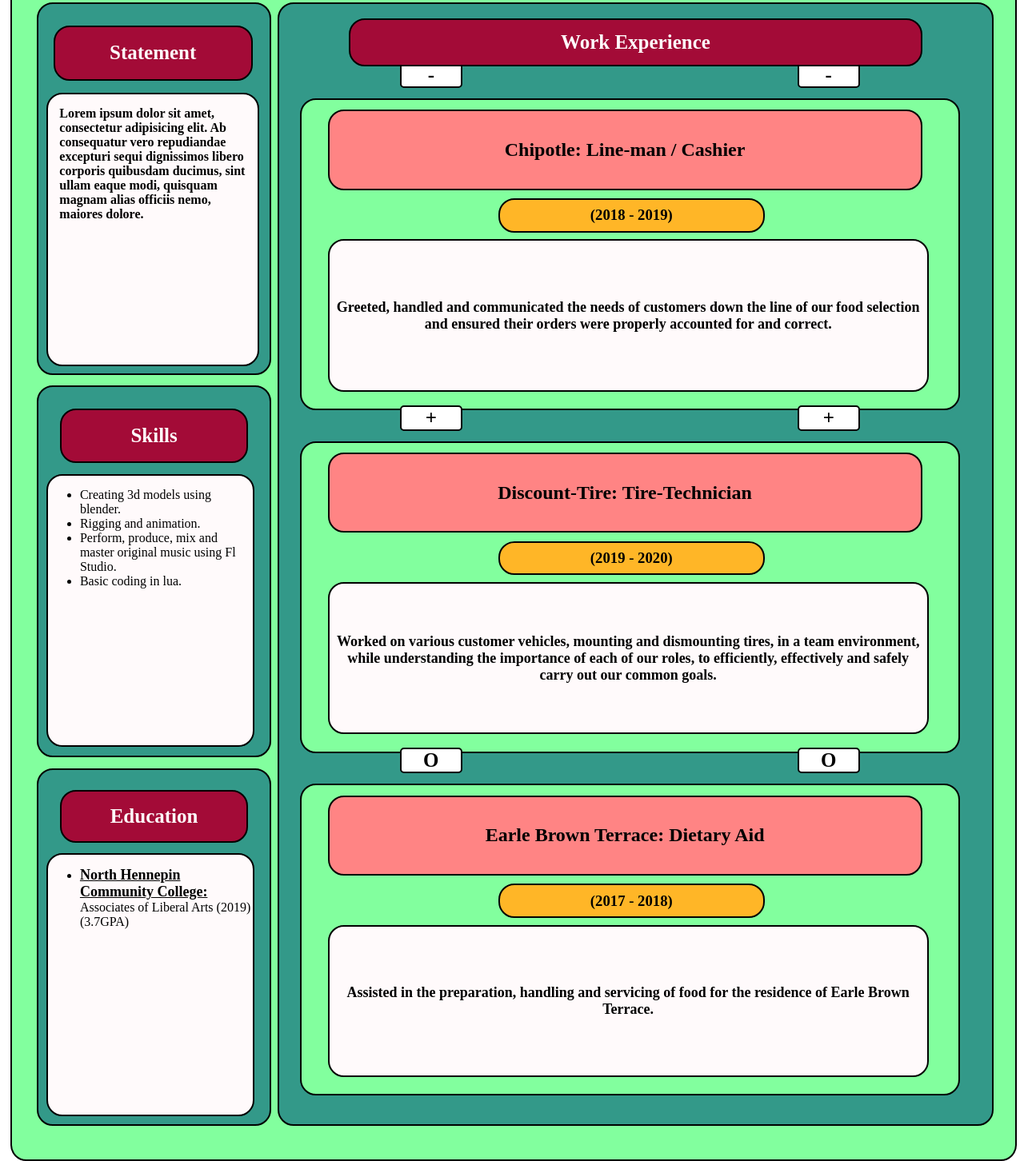
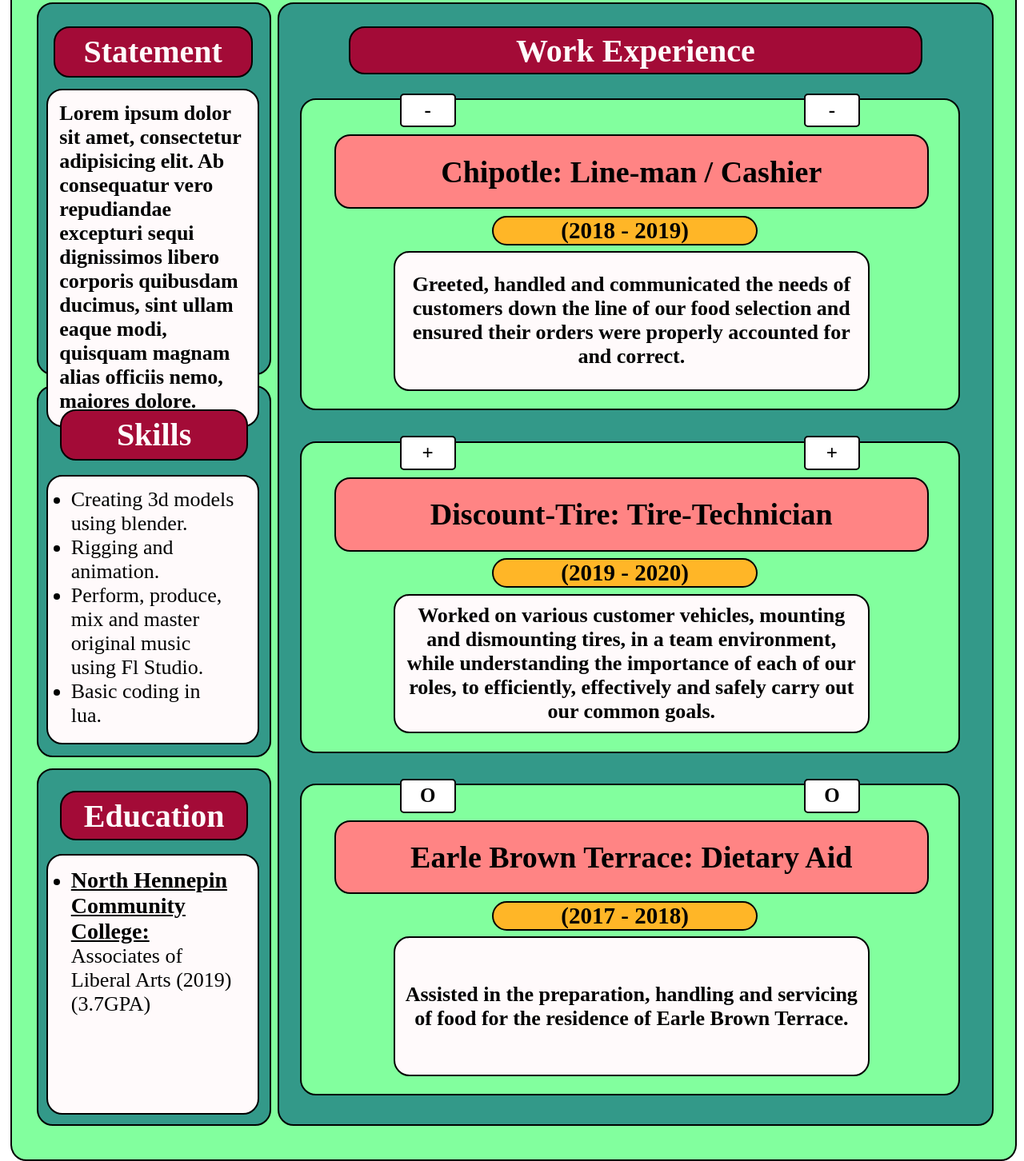
Before and after one commit to HengYang2/HengYang2.github.io, a plain HTML site: page index.html in a window 1280 px wide. Shown: the part 338-1790 px from the top of the page at 80% size. Drawn offline with Linux system fonts and the light colour scheme.

Commit message:
Update style.css

```diff
--- a/style.css
+++ b/style.css
@@ -61,13 +61,13 @@ h1 {
 .profile-image img {
   z-index:1;
   position:absolute;
-  max-width: 100%;
-  max-height: 90%;
-  left:6%;
-  top:16%;
+  max-width:110%;
+  left:16%;
+  top:22%;
   text-align: center;
   background-color: white;
   border-radius: 200px;
+  border: 5px solid black;
 }
 
 
@@ -89,6 +89,7 @@ h1 {
   border-radius: 20px;
   background-color:var(--name-color);
   text-decoration: underline;
+  font-size:49px;
 }
 
 
@@ -113,7 +114,7 @@ h1 {
   display: inline-block;
   min-width: 30%;
   min-height: 50%;
-  margin-left: -5%;
+  margin-left: -1%;
   margin-top: 4%;
   border-radius: 20px;
   border: 2px solid black;
@@ -133,11 +134,11 @@ h1 {
   display: inline-block;
   max-width: 80%;
   min-height: 0%;
-  margin-left: 29%;
-  margin-top:10%;
+  margin-left: 30%;
+  margin-top:11%;
   border-radius: 0px;
  /*  background-color:blue; */
-  font-size: 22px;
+  font-size: 30px;
 }
 
 .email {
@@ -145,7 +146,7 @@ h1 {
   display: inline-block;
   min-width: 32%;
   min-height: 50%;
-  margin-left: 28%;
+  margin-left: 32%;
   margin-top: 4%;
   border-radius: 20px;
   border: 2px solid black;
@@ -166,10 +167,10 @@ h1 {
   max-width: 80%;
   min-height: 0%;
   margin-left: 26%;
-  margin-top:11%;
+  margin-top:10%;
   border-radius: 0px;
 /*   background-color:blue; */
-  font-size: 17px;
+  font-size: 28px;
 }
 
 .address {
@@ -177,7 +178,7 @@ h1 {
   display: inline-block;
   min-width: 30%;
   min-height: 50%;
-  margin-left: 63%;
+  margin-left: 67%;
   margin-top: 4%;
   border-radius: 20px;
   border: 2px solid black;
@@ -201,7 +202,7 @@ h1 {
   margin-top:8%;
   border-radius: 0px;
 /*   background-color:blue; */
-  font-size: 16px;
+  font-size: 26px;
 }
 
 
@@ -214,30 +215,30 @@ h1 {
   z-index:1;
   position:absolute;
   min-width:85%;
-  min-height: 14%;
+  min-height: 13%;
   left:7%;
-  top:8%;
+  top:6%;
   display: flex;
   align-items: center;
   justify-content: center;
   border: 2px solid black;
   border-radius: 20px;
   background-color:var(--main-heading-color) ;
-  font-size: 25px;
+  font-size: 40px;
   color:var(--heading-color);
 }
 .personal-statement h2 {
   z-index:1;
   position:absolute;
   max-width:81%;
-  min-height: 67%;
+  min-height: 66%;
   left:4%;
-  top:27%;
+  top:24%;
   justify-content: center;
   border: 2px solid black;
   border-radius: 20px;
   background-color: var(--side-bar-info-color);
-  font-size: 16px;
+  font-size: 26px;
   padding:5%;
 }
 
@@ -251,33 +252,31 @@ h1 {
   z-index:1;
   position:absolute;
   min-width:80%;
-  min-height: 14%;
+  min-height: 13%;
   left:10%;
-  top:8%;
+  top:6%;
   display: flex;
   align-items: center;
   justify-content: center;
   border: 2px solid black;
   border-radius: 20px;
   background-color:var(--main-heading-color) ;
-  font-size: 25px;
+  font-size: 40px;
    color:var(--heading-color);
 }
 .skills ul {
   z-index:1;
   position:absolute;
-  max-width: 75%;
-  min-height: 70%;
+  max-width:71%;
+  min-height: 66%;
   left:4%;
-  top:26%;
-  background-color: var(--side-bar-info-color);
+  top:24%;
+  justify-content: center;
   border: 2px solid black;
   border-radius: 20px;
-
-
-  font-size: 16px;
-  padding-top: 5%;
-  padding-right:-5%;
+  background-color: var(--side-bar-info-color);
+  font-size: 26px;
+  padding: 5% 10%;
 }
 
 
@@ -290,34 +289,34 @@ h1 {
   z-index:1;
   position:absolute;
   min-width:80%;
-  min-height: 14%;
+  min-height: 13%;
   left:10%;
-  top:8%;
+  top:6%;
   display: flex;
   align-items: center;
   justify-content: center;
   border: 2px solid black;
   border-radius: 20px;
   background-color:var(--main-heading-color);
-  font-size: 25px;
+  font-size: 40px;
    color:var(--heading-color);
 }
 .education ul {
   z-index:1;
   position:absolute;
-  max-width: 75%;
-  min-height: 70%;
+  max-width:71%;
+  min-height: 66%;
   left:4%;
-  top:26%;
-  background-color: var(--side-bar-info-color);
+  top:24%;
+  justify-content: center;
   border: 2px solid black;
   border-radius: 20px;
-  font-size: 16px;
-  padding-top: 5%;
-  padding-right:-5%;
+  background-color: var(--side-bar-info-color);
+  font-size: 26px;
+  padding: 5% 10%;
 }
 .education ul li span{
- font-size: 18px;
+ font-size: 28px;
  font-weight: bold;
  text-decoration: underline;
 }
@@ -342,7 +341,7 @@ h1 {
   border: 2px solid black;
   border-radius: 20px;
   background-color:var(--main-heading-color);
-  font-size: 25px;
+  font-size: 40px;
    color:var(--heading-color);
 }
 .work-experience ul {
@@ -374,12 +373,13 @@ h1 {
   justify-content: center;
   background-color: var(--exp-title-color);
   min-width: 90%;
-  min-height: 25%;
-  top:-2%;
-  left:4%;
+  min-height: 23%;
+  top:3%;
+  left:5%;
   border: 2px solid black;
   text-align: center;
   border-radius: 20px;
+  font-size: 38px;
 }
 .chipotle h3{
   position:absolute;
@@ -388,12 +388,13 @@ h1 {
   justify-content: center;
   background-color:var(--exp-date-color);
   min-width: 40%;
-  min-height: 10%;
-  top:27%;
-  left:30%;
+  min-height: 8%;
+  top:30%;
+  left:29%;
   border: 2px solid black;
   text-align: center;
   border-radius: 20px;
+  font-size: 29px;
 }
 .chipotle h4{
   position:absolute;
@@ -401,14 +402,14 @@ h1 {
   align-items: center;
   justify-content: center;
   background-color:var(--exp-button-color);
-  max-width: 89%;
-  min-height: 44%;
-  top:39%;
-  left:4%;
+  max-width: 70%;
+  min-height: 40%;
+  top:40%;
+  left:14%;
   border: 2px solid black;
   text-align: center;
   border-radius: 20px;
-  font-size: 18px;
+  font-size: 26px;
   padding:1%;
 }
 .chipotle .left-eye{
@@ -417,9 +418,9 @@ h1 {
   align-items: center;
   justify-content: center;
   background:white;
-  min-width: 9%;
-  max-height: 10%;
-  top:-23%;
+  min-width: 8%;
+  min-height: 10%;
+  top:-13%;
   left:15%;
   border: 2px solid black;
   border-radius:5px;
@@ -432,9 +433,9 @@ h1 {
   align-items: center;
   justify-content: center;
   background:white;
-  min-width: 9%;
-  max-height: 10%;
-  top:-23%;
+  min-width: 8%;
+  min-height: 10%;
+  top:-13%;
   right:15%;
   border: 2px solid black;
   border-radius:5px;
@@ -463,12 +464,13 @@ h1 {
   justify-content: center;
   background-color:var(--exp-title-color);
   min-width: 90%;
-  min-height: 25%;
-  top:-2%;
-  left:4%;
+  min-height: 23%;
+  top:3%;
+  left:5%;
   border: 2px solid black;
   text-align: center;
   border-radius: 20px;
+  font-size: 38px;
 }
 .discount-tire h3{
   position:absolute;
@@ -477,12 +479,13 @@ h1 {
   justify-content: center;
   background-color:var(--exp-date-color);
   min-width: 40%;
-  min-height: 10%;
-  top:27%;
-  left:30%;
+  min-height: 8%;
+  top:30%;
+  left:29%;
   border: 2px solid black;
   text-align: center;
-  border-radius: 20px;;
+  border-radius: 20px;
+  font-size: 29px;
 }
 .discount-tire h4{
   position:absolute;
@@ -490,14 +493,14 @@ h1 {
   align-items: center;
   justify-content: center;
   background-color:var(--exp-button-color);
-  max-width: 89%;
-  min-height: 44%;
-  top:39%;
-  left:4%;
+  max-width: 70%;
+  min-height: 40%;
+  top:40%;
+  left:14%;
   border: 2px solid black;
   text-align: center;
   border-radius: 20px;
-  font-size: 18px;
+  font-size: 26px;
   padding:1%;
 }
 .discount-tire .left-eye{
@@ -506,9 +509,9 @@ h1 {
   align-items: center;
   justify-content: center;
   background:white;
-  min-width: 9%;
-  max-height: 10%;
-  top:-23%;
+  min-width: 8%;
+  min-height: 10%;
+  top:-13%;
   left:15%;
   border: 2px solid black;
   border-radius:5px;
@@ -521,9 +524,9 @@ h1 {
   align-items: center;
   justify-content: center;
   background:white;
-  min-width: 9%;
-  max-height: 10%;
-  top:-23%;
+  min-width: 8%;
+  min-height: 10%;
+  top:-13%;
   right:15%;
   border: 2px solid black;
   border-radius:5px;
@@ -552,12 +555,13 @@ h1 {
   justify-content: center;
   background-color:var(--exp-title-color);
   min-width: 90%;
-  min-height: 25%;
-  top:-2%;
-  left:4%;
+  min-height: 23%;
+  top:3%;
+  left:5%;
   border: 2px solid black;
   text-align: center;
   border-radius: 20px;
+  font-size: 38px;
 }
 .earle-brown-terrace h3{
   position:absolute;
@@ -566,12 +570,13 @@ h1 {
   justify-content: center;
   background-color:var(--exp-date-color);
   min-width: 40%;
-  min-height: 10%;
-  top:27%;
-  left:30%;
+  min-height: 8%;
+  top:30%;
+  left:29%;
   border: 2px solid black;
   text-align: center;
   border-radius: 20px;
+  font-size: 29px;
 }
 .earle-brown-terrace h4{
   position:absolute;
@@ -579,14 +584,14 @@ h1 {
   align-items: center;
   justify-content: center;
   background-color:var(--exp-button-color);
-  max-width: 89%;
-  min-height: 44%;
-  top:39%;
-  left:4%;
+  max-width: 70%;
+  min-height: 40%;
+  top:40%;
+  left:14%;
   border: 2px solid black;
   text-align: center;
   border-radius: 20px;
-  font-size: 18px;
+  font-size: 26px;
   padding:1%;
 }
 .earle-brown-terrace .left-eye{
@@ -595,9 +600,9 @@ h1 {
   align-items: center;
   justify-content: center;
   background:white;
-  min-width: 9%;
-  max-height: 10%;
-  top:-23%;
+  min-width: 8%;
+  min-height: 10%;
+  top:-13%;
   left:15%;
   border: 2px solid black;
   border-radius:5px;
@@ -610,9 +615,9 @@ h1 {
   align-items: center;
   justify-content: center;
   background:white;
-  min-width: 9%;
-  max-height: 10%;
-  top:-23%;
+  min-width: 8%;
+  min-height: 10%;
+  top:-13%;
   right:15%;
   border: 2px solid black;
   border-radius:5px;
```
